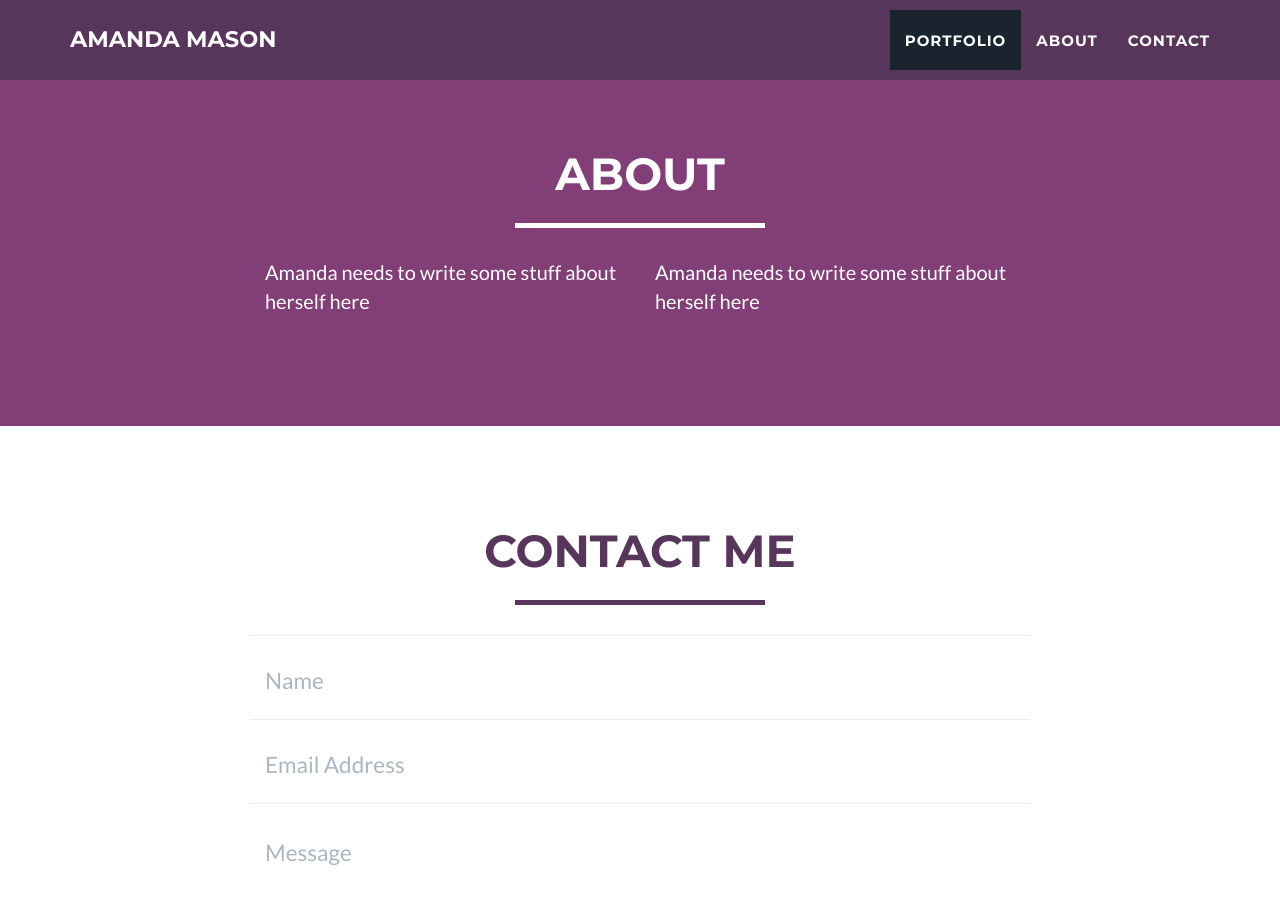
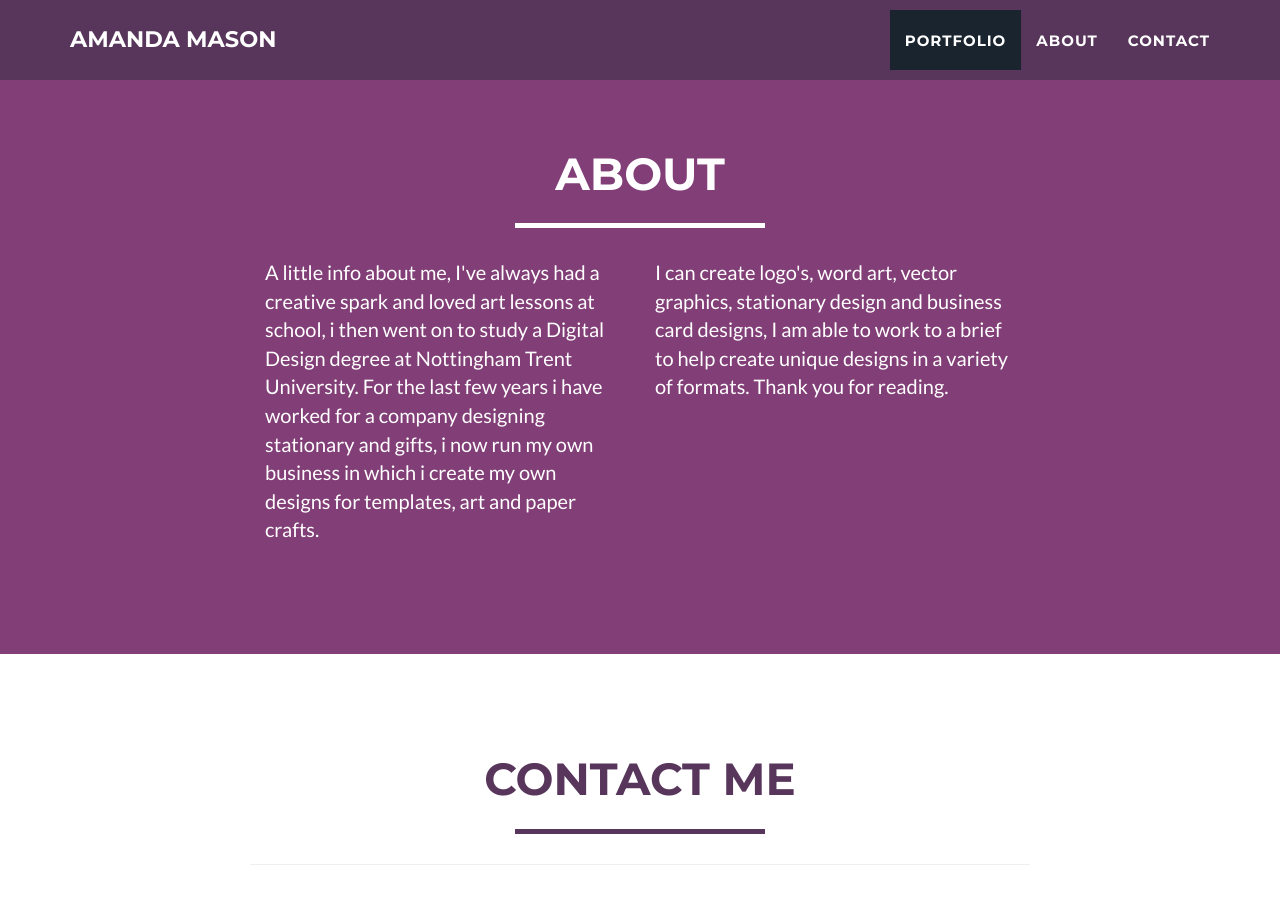
Before and after one commit to amandamason/amandamason.github.io, a Jekyll site: the page built from index.html, in a window 1280 px wide and 900 px high, scrolled down 1421 px. Built offline with Jekyll 4.4.1, drawn with Linux system fonts in a browser that asks for light colours.

Commit message:
Added about me

```diff
--- a/_includes/about.html
+++ b/_includes/about.html
@@ -9,10 +9,10 @@
             </div>
             <div class="row">
                 <div class="col-lg-4 col-lg-offset-2">
-                    <p>Amanda needs to write some stuff about herself here</p>
+                    <p>A little info about me, I've always had a creative spark and loved art lessons at school, i then went on to study a Digital Design degree at Nottingham Trent University. For the last few years i have worked for a company designing stationary and gifts, i now run my own business in which i create my own designs for templates, art and paper crafts.</p>
                 </div>
                 <div class="col-lg-4">
-                    <p>Amanda needs to write some stuff about herself here</p>
+                    <p>I can create logo's, word art, vector graphics, stationary design and business card designs,  I am able to work to a brief to help create unique designs in a variety of formats. Thank you for reading.</p>
                 </div>
             </div>
         </div>
```
